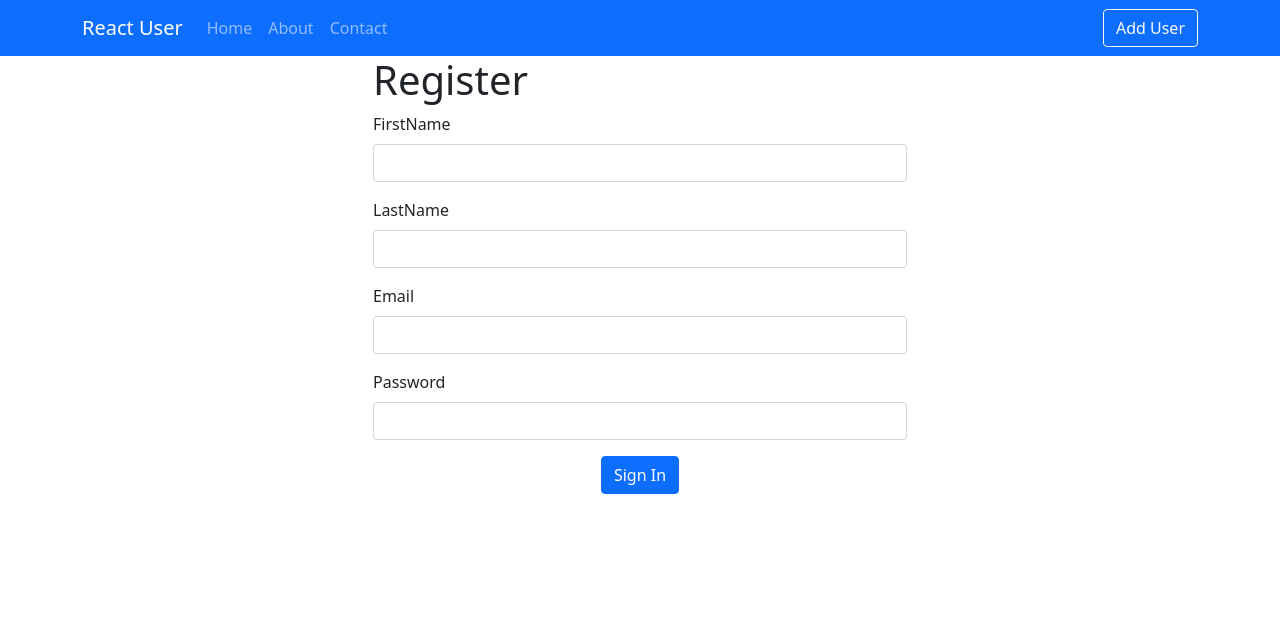
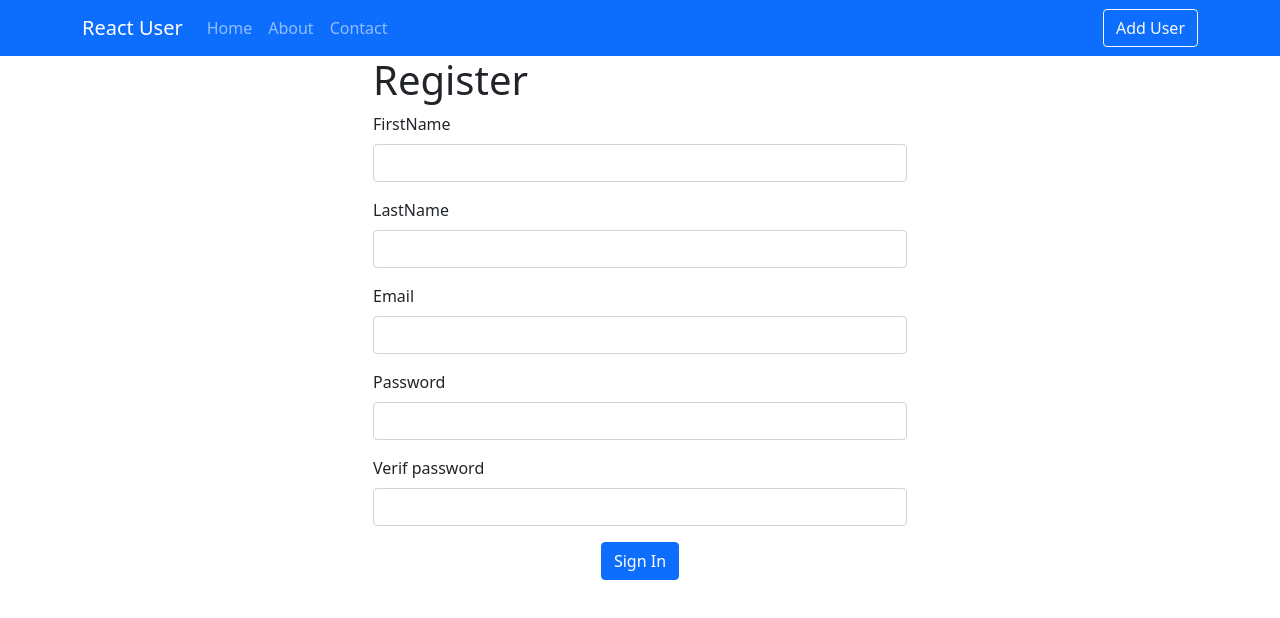
Before and after one commit to HadilFares/tasks-management-app, a React (Create React App) app: page /register in a window 1280 px wide. Shown: the top 618 px of the page. Built offline with nearby package versions, Linux system fonts and the light colour scheme.

Commit message:
fixed register

```diff
--- a/src/screens/Admin/User.js
+++ b/src/screens/Admin/User.js
@@ -1,6 +1,6 @@
 import React, { useState, useEffect } from "react";
 import { Link } from "react-router-dom";
-import axios from "axios";
+//import axios from "axios";
 
 const User = () => {
   const [user, setUser] = useState({
--- a/src/screens/Auth/RegisterScreen.jsx
+++ b/src/screens/Auth/RegisterScreen.jsx
@@ -1,52 +1,62 @@
-import React,{useState} from"react";
-import {FormContainer} from "../../components";
-import {Form,Button} from "react-bootstrap";
-import {Message} from '../../components/index';
-import {axios} from "axios";
+import React, { useState } from "react";
+import { FormContainer } from "../../components";
+import { Form, Button } from "react-bootstrap";
+import { Message } from "../../components/index";
+import axios from "axios";
 import { useHistory } from "react-router-dom";
-function RegisterScreen(){
-    const [firstName,setFirstName]=useState();
-    const [LastName,setLastName]=useState();
+function RegisterScreen() {
+  const [name, setFirstName] = useState();
+  const [lastname, setLastName] = useState();
   const [email, setEmail] = useState();
   const [password, setPassword] = useState();
   const [verifPassword, setVerifPassword] = useState();
   let history = useHistory();
-    const onRegister=async()=>{
- try{
-     let isAdmin =false;
-     const data={firstName,LastName,email,password,verifPassword,isAdmin}
-     if (data.password.length<7)
+
+  const onRegister = async () => {
+    try {
+      let isAdmin = false;
+      const data = {
+        name,
+        lastname,
+        email,
+        password,
+        verifPassword,
+        isAdmin,
+      };
+      /* if (data.password.length<7)
      <Message variant="danger">Invalid password</Message>
      console.log(data)
-
-  await axios.post('/register' , data).then((res)=>{
-    console.log(res)
-    history.push('/login');
-  })
+ */
+      console.log(data);
+      await axios
+        .post("http://localhost:3000/api/user/register", data)
+        .then((res) => {
+          console.log(res);
+          history.push("/login");
+        });
     } catch (error) {
-
+      console.log(error);
     }
   };
-
 
   return (
     <FormContainer>
       <h1>Register</h1>
-         <Form >
+      <Form onSubmit={() => onRegister()}>
         <Form.Group controlId="name" className="mb-3">
           <Form.Label>FirstName</Form.Label>
           <Form.Control
-             type ="text"
+            type="text"
             name="name"
-             onChange={(e)=>setFirstName(e.target.value)}
+            onChange={(e) => setFirstName(e.target.value)}
           />
         </Form.Group>
         <Form.Group controlId="lastname" className="mb-3">
           <Form.Label>LastName</Form.Label>
           <Form.Control
-             type ="text"
+            type="text"
             name="lastname"
-             onChange={(e)=>setLastName(e.target.value)}
+            onChange={(e) => setLastName(e.target.value)}
           />
         </Form.Group>
         <Form.Group controlId="email" className="mb-3">
@@ -54,8 +64,7 @@ function RegisterScreen(){
           <Form.Control
             type="email"
             name="email"
-
-            onChange={(e) => setEmail(e.target.email)}
+            onChange={(e) => setEmail(e.target.value)}
           />
         </Form.Group>
         <Form.Group controlId="password" className="mb-3">
@@ -67,6 +76,14 @@ function RegisterScreen(){
           />
         </Form.Group>
 
+        <Form.Group controlId="password" className="mb-3">
+          <Form.Label>Verif password</Form.Label>
+          <Form.Control
+            type="password"
+            name="password"
+            onChange={(e) => setVerifPassword(e.target.value)}
+          />
+        </Form.Group>
         <div className="text-center">
           <Button onClick={() => onRegister()} variant="primary">
             Sign In
```
Lines whose indentation alone changed are shown as unchanged.
